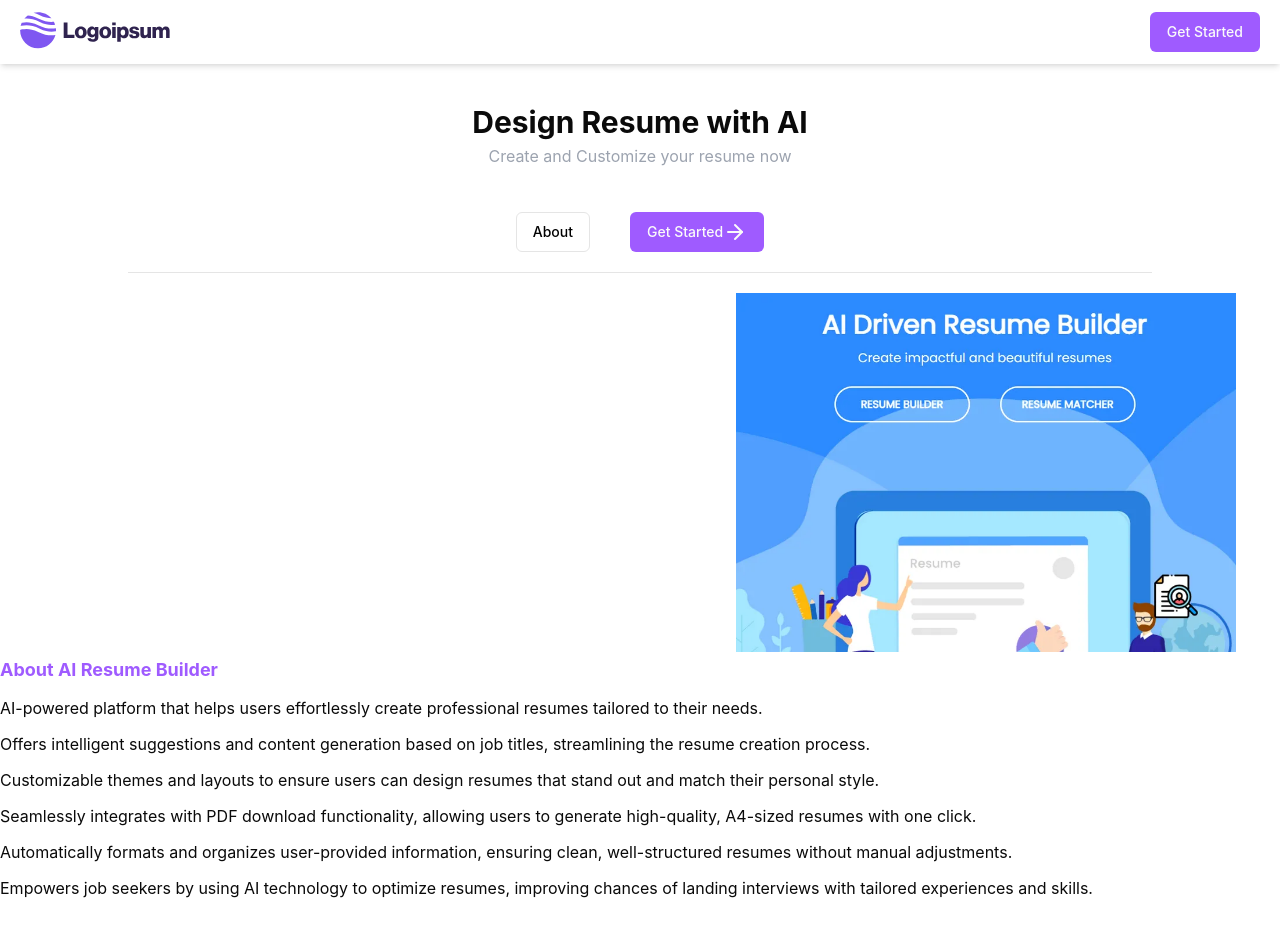
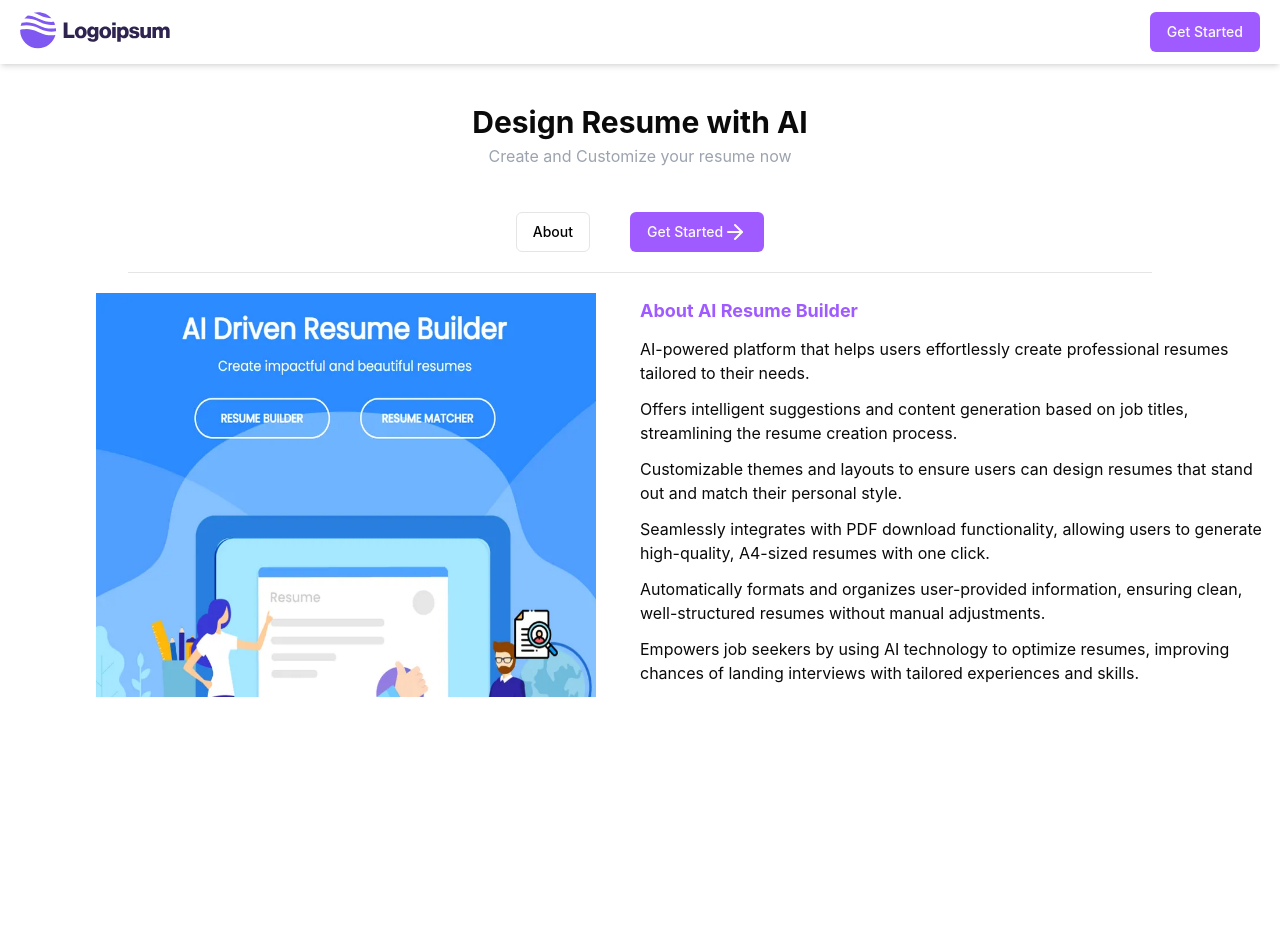
Before and after one commit to Dgre-X/AI-Resume-Builder, a React (Vite) app: page / in a window 1280 px wide. After the commit the page ends 800 px from the top, so only its background shows below. Built offline with nearby package versions, Linux system fonts and the light colour scheme; no server answers.

Commit message:
Final Commit

```diff
--- a/src/dashboard/components/ResumeCardElement.jsx
+++ b/src/dashboard/components/ResumeCardElement.jsx
@@ -49,10 +49,10 @@ const ResumeCardElement = ({ resume, refreshData }) => {
                 <img src="/Notes.jpg" height={50} width={50} alt="" />
 
             </Link>
-            <div className='flex justify-between p-3 border text-white rounded-b-lg border-none' style={{
+            <div className='flex justify-between p-3 border  rounded-b-lg border-none' style={{
                 backgroundColor: resume?.themeColor
             }}>
-                <p className='text-center my-1'>{resume.title}</p>
+                <p className='text-center my-1 text-black'>{resume.title}</p>
                 <DropdownMenu>
                     <DropdownMenuTrigger>
                         <MoreVerticalIcon className='h-4 w-4 cursor-pointer' />
--- a/src/home/Home.jsx
+++ b/src/home/Home.jsx
@@ -30,7 +30,7 @@ const Home = () => {
         </div>
       </div>
       <hr  className='my-5 w-[80%] mx-auto'/>
-      <div className='grid grid-cols-2 my-5 md:grid-cols-1 sm:grid-cols-1'>
+      <div className='grid lg:grid-cols-2 my-5 grid-cols-1'>
         <div className='flex justify-end px-11'>
           <img src="/about.webp" width={500} height={500} alt="" />
         </div>
```
